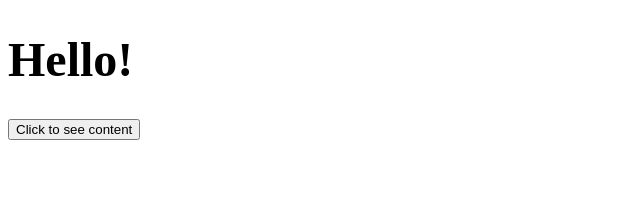
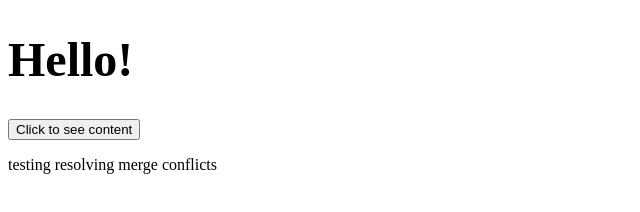
Before and after one commit to sungmin-kim-gwc/sungmin-kim-gwc.github.io, a plain HTML site: page index.html in a window 1280 px wide. Shown: the whole page, without its empty margins (0-640 px from the left). Drawn offline with Linux system fonts and the light colour scheme.

Commit message:
merge conflict testing

```diff
--- a/index.html
+++ b/index.html
@@ -16,3 +16,5 @@
 </div>
 </body>
 </html>
+
+testing resolving merge conflicts
```
Also changed, not shown: 1 other file.
